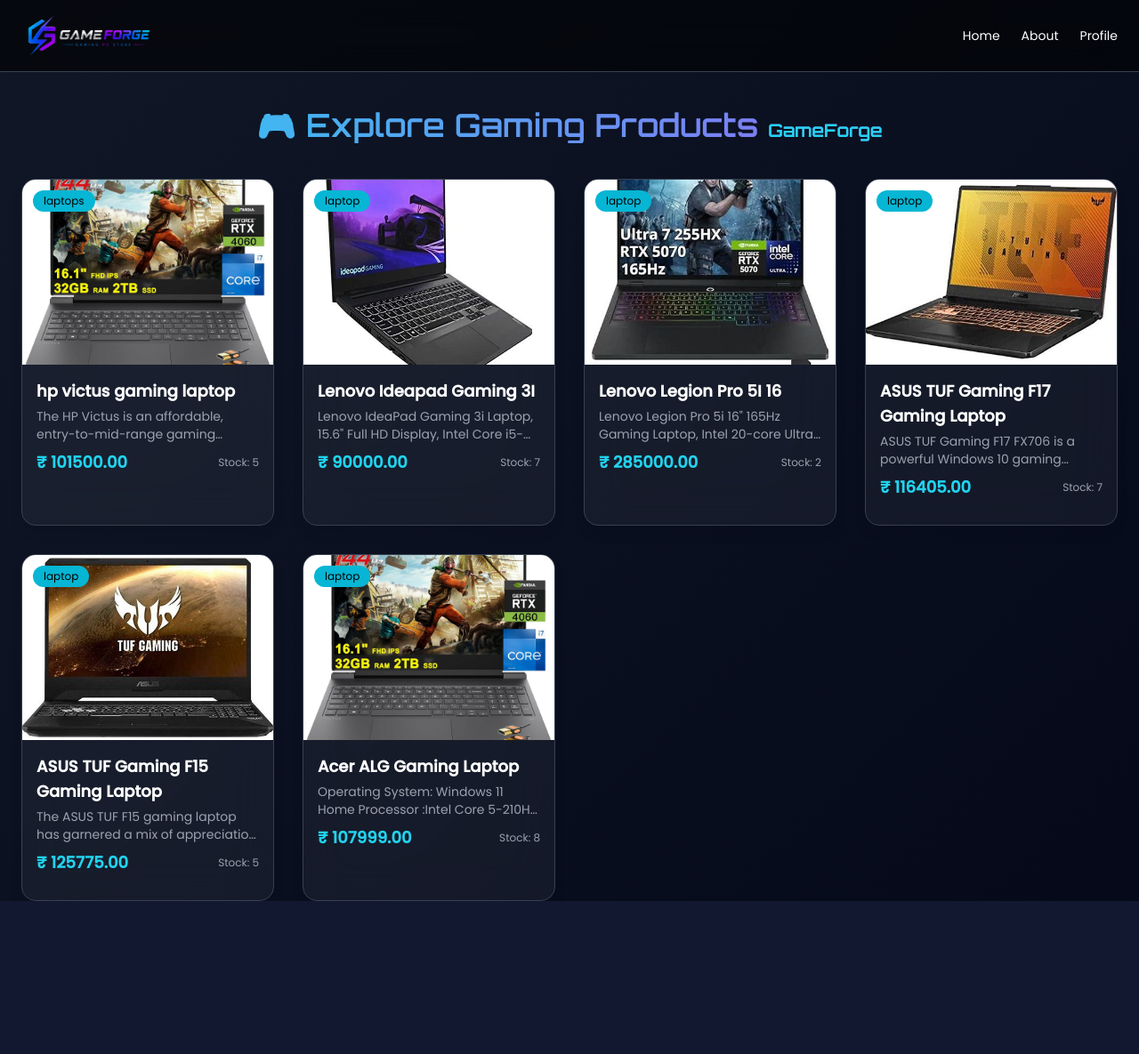
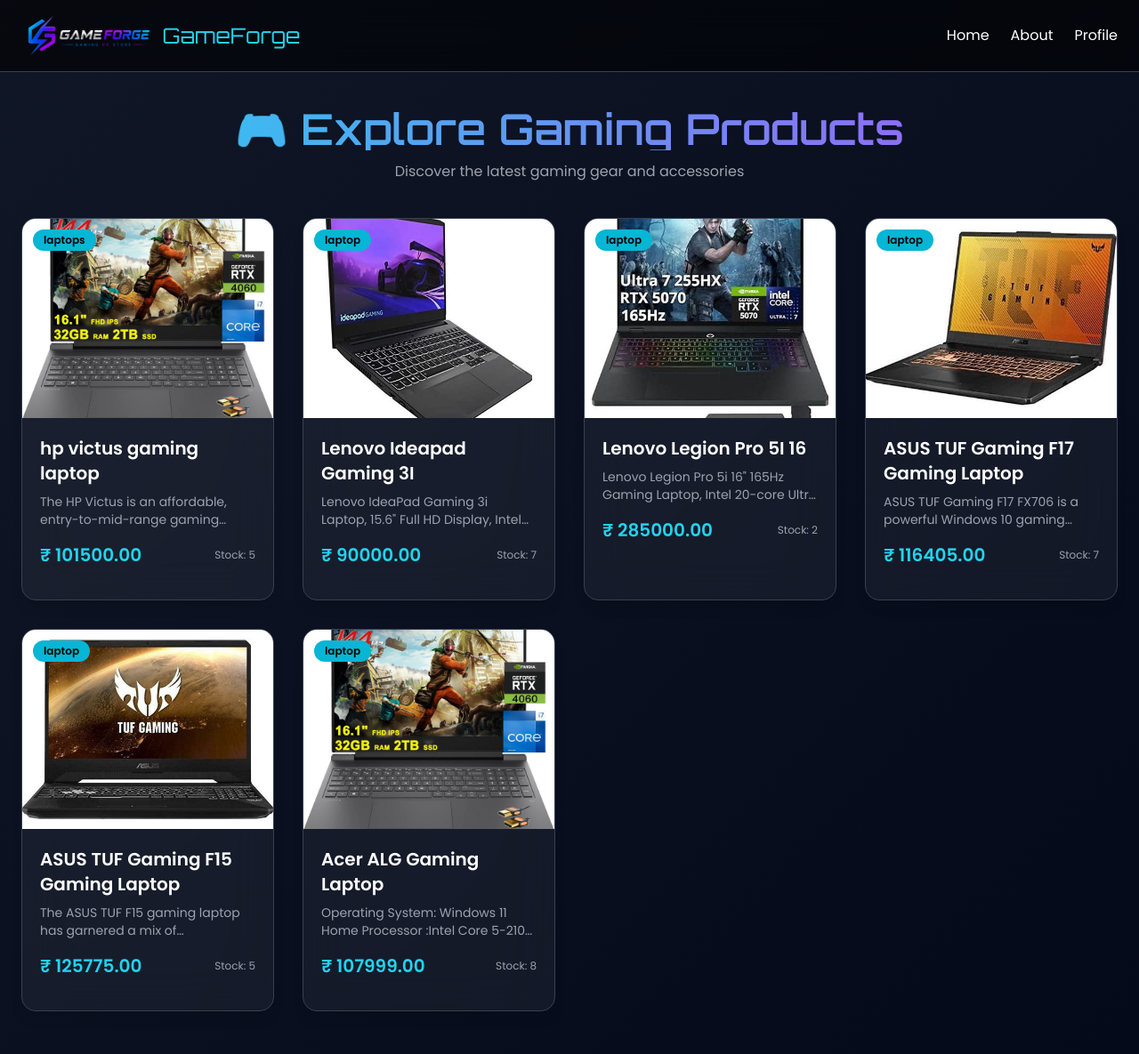
Before and after one commit to shazinshalu/GameForge, a Django app: page /userproductlist/ in a window 1280 px wide. Shown: the whole page at 89% size. Before the commit the page ends 1013 px from the top, so only its background shows below. Run offline with Django 5.2, Linux system fonts and the light colour scheme; data comes from the database, SQL or seed files in the repository; both versions use the stored data as it was after the commit; some libraries are stand-ins or nearby versions.

Commit message:
Add favicon link to userproductlist.html

```diff
--- a/games/admin.py
+++ b/games/admin.py
@@ -1,7 +1,8 @@
 from django.contrib import admin
 
 # Register your models here.
-from .models import User
+from .models import *
 admin.site.register(User)
-from .models import Cart
+
 admin.site.register(Cart)
+admin.site.register(products)
--- a/games/models.py
+++ b/games/models.py
@@ -14,7 +14,7 @@ class products(models.Model):
     price =models.DecimalField (max_digits=10,decimal_places=2)
     quantity =models.IntegerField()
     category =models.CharField (max_length=100)
-    image = models.ImageField(upload_to='products/')
+    image = models.FileField(upload_to='products/')
     created_at = models.DateTimeField (auto_now_add=True)
     def __str__(self):
         return f"{self.name}"
--- a/games/templates/userproductlist.html
+++ b/games/templates/userproductlist.html
@@ -3,13 +3,15 @@
 <html lang="en">
 <head>
     <meta charset="UTF-8">
+    <meta name="viewport" content="width=device-width, initial-scale=1.0">
+    <link rel="icon" href="{% static 'img/gameforge-logo.PNG' %}" type="image/png">
     <title>GameForge Products</title>
 
     <!-- Tailwind -->
     <script src="https://cdn.tailwindcss.com"></script>
 
-    <!-- Font -->
-    <link href="https://fonts.googleapis.com/css2?family=Orbitron:wght@400;600&family=Poppins:wght@300;400;500&display=swap" rel="stylesheet">
+    <!-- Google Fonts -->
+    <link href="https://fonts.googleapis.com/css2?family=Orbitron:wght@400;600&family=Poppins:wght@300;400;500;600&display=swap" rel="stylesheet">
 
     <style>
         body {
@@ -28,120 +30,193 @@
         .gaming-font {
             font-family: 'Orbitron', sans-serif;
         }
+
+        .card-hover:hover {
+            transform: translateY(-6px);
+        }
     </style>
 
     <script>
         function showCart(productId) {
-            document.getElementById('cart-section-' + productId).classList.toggle('hidden');
+            document.getElementById('cart-section-' + productId)
+                .classList.toggle('hidden');
         }
 
         function showWishlist(productId) {
-            document.getElementById('wishlist-section-' + productId).classList.toggle('hidden');
+            document.getElementById('wishlist-section-' + productId)
+                .classList.toggle('hidden');
         }
     </script>
 </head>
 
 <body class="text-white min-h-screen">
 
-<!-- 🔥 NAVBAR -->
-<div class="bg-black/60 backdrop-blur-lg border-b border-gray-700 px-6 py-4 flex justify-between items-center">
+<!-- NAVBAR -->
+<nav class="bg-black/60 backdrop-blur-lg border-b border-gray-700 px-6 py-4 flex justify-between items-center">
 
     <!-- Logo -->
     <div class="flex items-center gap-3">
-        <img src="\static\img\gameforge-logo.PNG" class="h-12 w-auto" alt="GameForge Logo">
-    </div>
-    <!-- Links -->
-    <div class="flex gap-6 text-sm">
-        <a href="{% url 'index' %}" class="hover:text-cyan-400">Home</a>
-        <a href="{% url 'about' %}" class="hover:text-cyan-400">About</a>
-        <a href="{% url 'profile' %}" class="hover:text-cyan-400">Profile</a>
+        <img src="{% static 'img/gameforge-logo.PNG' %}"
+             class="h-12 w-auto"
+             alt="GameForge Logo">
+
+        <h1 class="gaming-font text-2xl text-cyan-400">
+            GameForge
+        </h1>
     </div>
 
+    <!-- Nav Links -->
+    <div class="flex gap-6 text-sm md:text-base">
+        <a href="{% url 'index' %}" class="hover:text-cyan-400 transition">
+            Home
+        </a>
+
+        <a href="{% url 'about' %}" class="hover:text-cyan-400 transition">
+            About
+        </a>
+
+        <a href="{% url 'profile' %}" class="hover:text-cyan-400 transition">
+            Profile
+        </a>
     </div>
+</nav>
 
-<!-- TITLE -->
-<h1 class="text-4xl font-bold text-center mt-10 mb-10 gaming-font bg-gradient-to-r from-cyan-400 to-purple-500 bg-clip-text text-transparent">
+<!-- PAGE TITLE -->
+<section class="py-10 text-center">
+    <h1 class="text-4xl md:text-5xl font-bold gaming-font bg-gradient-to-r from-cyan-400 to-purple-500 bg-clip-text text-transparent">
         🎮 Explore Gaming Products
-    <span class="gaming-font text-xl text-cyan-400">GameForge</span>
     </h1>
 
+    <p class="text-gray-400 mt-3">
+        Discover the latest gaming gear and accessories
+    </p>
+</section>
+
 <!-- PRODUCTS GRID -->
-<div class="grid grid-cols-1 sm:grid-cols-2 md:grid-cols-3 lg:grid-cols-4 gap-8 px-6">
+<section class="px-6 pb-12">
+
+    {% if p %}
+
+    <div class="grid grid-cols-1 sm:grid-cols-2 md:grid-cols-3 lg:grid-cols-4 gap-8">
 
         {% for product in p %}
-<div class="bg-white/5 backdrop-blur-xl border border-gray-700 rounded-2xl shadow-lg hover:shadow-cyan-500/30 transition duration-300 overflow-hidden group">
+
+        <!-- PRODUCT CARD -->
+        <div class="bg-white/5 backdrop-blur-xl border border-gray-700 rounded-2xl overflow-hidden shadow-lg transition duration-300 card-hover hover:shadow-cyan-500/30">
 
             <!-- IMAGE -->
-    <div class="relative">
-        <img src="{{ product.image.url }}" class="w-full h-52 object-cover group-hover:scale-110 transition duration-300">
+            <div class="relative overflow-hidden">
+
+                {% if product.image %}
+                    <img src="{{ product.image.url }}"
+                         alt="{{ product.name }}"
+                         class="w-full h-56 object-cover group-hover:scale-110 transition duration-300">
+                {% else %}
+                    <img src="{% static 'img/no-image.png' %}"
+                         alt="No Image"
+                         class="w-full h-56 object-cover">
+                {% endif %}
 
                 <!-- CATEGORY -->
-        <span class="absolute top-3 left-3 bg-cyan-500 text-black text-xs px-3 py-1 rounded-full">
+                <span class="absolute top-3 left-3 bg-cyan-500 text-black text-xs font-semibold px-3 py-1 rounded-full">
                     {{ product.category }}
                 </span>
 
-        <!-- HOVER ACTION -->
-        <div class="absolute inset-0 bg-black/60 flex items-center justify-center gap-3 opacity-0 group-hover:opacity-100 transition">
+                <!-- HOVER BUTTONS -->
+                <div class="absolute inset-0 bg-black/60 flex items-center justify-center gap-3 opacity-0 hover:opacity-100 transition duration-300">
 
                     <button onclick="showCart('{{ product.id }}')"
-                class="bg-cyan-400 text-black px-4 py-1 rounded-lg text-sm hover:bg-cyan-300">
-                Add
+                            class="bg-cyan-400 text-black px-4 py-2 rounded-lg text-sm font-semibold hover:bg-cyan-300 transition">
+                        Add Cart
                     </button>
 
                     <button onclick="showWishlist('{{ product.id }}')"
-                class="bg-pink-500 text-white px-4 py-1 rounded-lg text-sm hover:bg-pink-600">
-                ♥
+                            class="bg-pink-500 text-white px-4 py-2 rounded-lg text-sm font-semibold hover:bg-pink-600 transition">
+                        ♥ Wishlist
                     </button>
+
                 </div>
             </div>
 
             <!-- CONTENT -->
-    <div class="p-4">
+            <div class="p-5">
 
-        <h2 class="text-lg font-semibold text-white mb-1">
+                <!-- PRODUCT NAME -->
+                <h2 class="text-xl font-semibold mb-2">
                     {{ product.name }}
                 </h2>
 
-        <p class="text-gray-400 text-sm mb-2 line-clamp-2">
+                <!-- DESCRIPTION -->
+                <p class="text-gray-400 text-sm mb-4 line-clamp-2">
                     {{ product.description }}
                 </p>
 
-        <div class="flex justify-between items-center mb-3">
-            <p class="text-cyan-400 font-bold text-lg">₹ {{ product.price }}</p>
-            <p class="text-xs text-gray-400">Stock: {{ product.quantity }}</p>
+                <!-- PRICE -->
+                <div class="flex justify-between items-center mb-4">
+                    <span class="text-cyan-400 text-xl font-bold">
+                        ₹ {{ product.price }}
+                    </span>
+
+                    <span class="text-xs text-gray-400">
+                        Stock: {{ product.quantity }}
+                    </span>
                 </div>
 
-        <!-- CART -->
-        <div id="cart-section-{{ product.id }}" class="hidden mt-3">
+                <!-- ADD TO CART -->
+                <div id="cart-section-{{ product.id }}" class="hidden mt-4">
+
                     <form method="POST" action="{% url 'add_to_cart' product.id %}">
                         {% csrf_token %}
-                <input type="number" name="quantity" value="1" min="1"
-                    class="w-full bg-black/40 border border-gray-600 rounded-lg px-3 py-2 mb-2 text-white focus:ring-2 focus:ring-cyan-400">
+
+                        <input type="number"
+                               name="quantity"
+                               value="1"
+                               min="1"
+                               class="w-full bg-black/40 border border-gray-600 rounded-lg px-3 py-2 mb-3 text-white focus:outline-none focus:ring-2 focus:ring-cyan-400">
 
                         <button type="submit"
-                    class="w-full bg-cyan-500 text-black py-2 rounded-lg hover:bg-cyan-400 transition">
-                    Confirm
+                                class="w-full bg-cyan-500 text-black py-2 rounded-lg font-semibold hover:bg-cyan-400 transition">
+                            Confirm Add to Cart
                         </button>
                     </form>
                 </div>
 
-        <!-- WISHLIST -->
-        <div id="wishlist-section-{{ product.id }}" class="hidden mt-3">
+                <!-- ADD TO WISHLIST -->
+                <div id="wishlist-section-{{ product.id }}" class="hidden mt-4">
+
                     <form method="POST" action="{% url 'add_to_wishlist' product.id %}">
                         {% csrf_token %}
+
                         <button type="submit"
-                    class="w-full bg-pink-600 text-white py-2 rounded-lg hover:bg-pink-700 transition">
+                                class="w-full bg-pink-600 text-white py-2 rounded-lg font-semibold hover:bg-pink-700 transition">
                             Add to Wishlist
                         </button>
                     </form>
                 </div>
 
             </div>
+        </div>
 
-</div>
         {% endfor %}
 
     </div>
 
+    {% else %}
+
+    <!-- NO PRODUCTS -->
+    <div class="text-center mt-20">
+        <h2 class="text-2xl text-gray-300">
+            No Products Available
+        </h2>
+
+        <p class="text-gray-500 mt-2">
+            Please add products from the admin panel.
+        </p>
+    </div>
+
+    {% endif %}
+
+</section>
+
 </body>
 </html>
--- a/games/views.py
+++ b/games/views.py
@@ -168,6 +168,7 @@ def delete_cart(request, id):
         cart_item.delete()
         return redirect('cart')
     return render(request, 'cart.html')
+
 def userproduct_list(request):
     p = products.objects.all()
     return render(request, 'userproductlist.html', {'p': p})
--- a/pcgames/settings.py
+++ b/pcgames/settings.py
@@ -24,7 +24,7 @@ BASE_DIR = Path(__file__).resolve().parent.parent
 SECRET_KEY = 'django-insecure-o!2d7oz57xu1e57npfbjcv1ti6%i*l$_fg@wyly%)aoq=p)6$&'
 
 # SECURITY WARNING: don't run with debug turned on in production!
-DEBUG = True
+DEBUG = False
 
 ALLOWED_HOSTS = ['*']
 
```
Also changed, not shown: db.sqlite3, games/migrations/0007_alter_products_image.py (added). Lines whose indentation alone changed are shown as unchanged.
